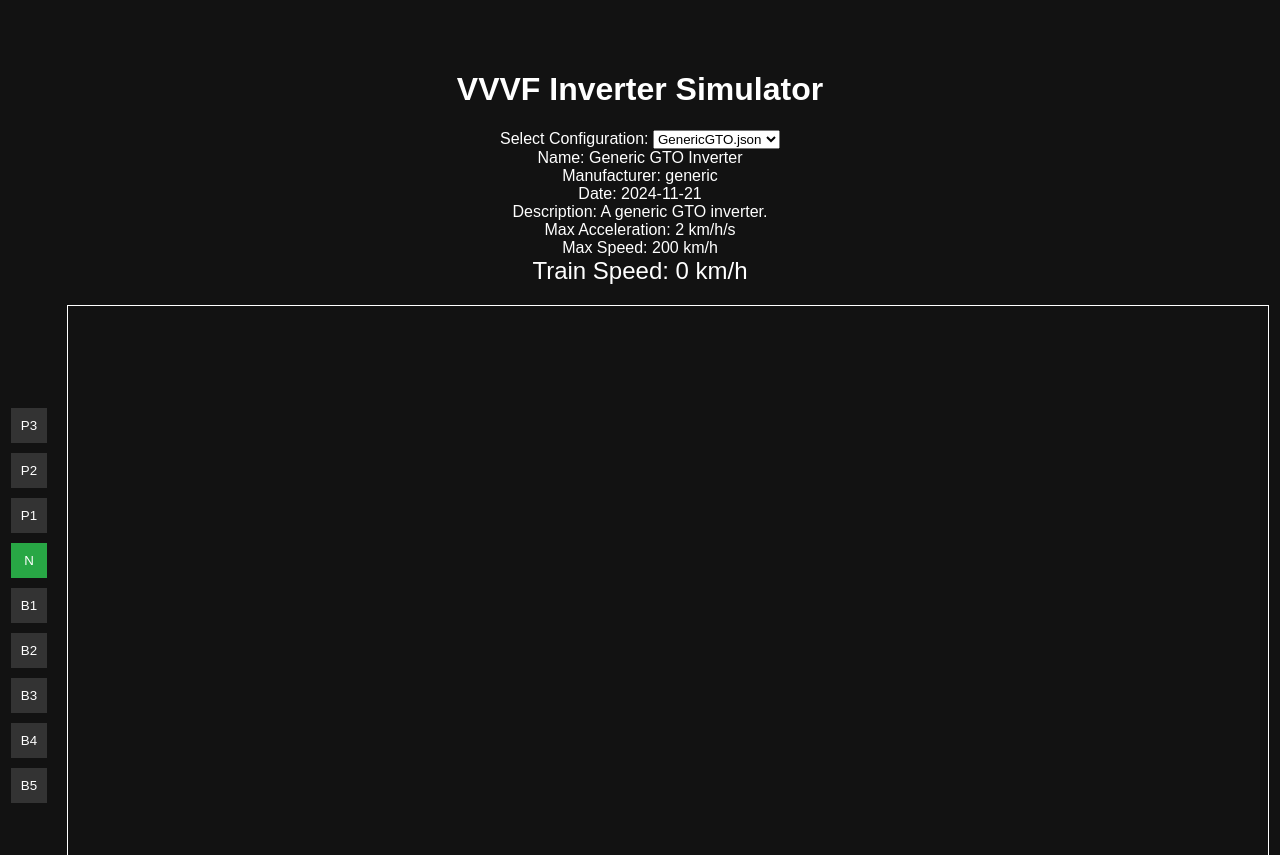
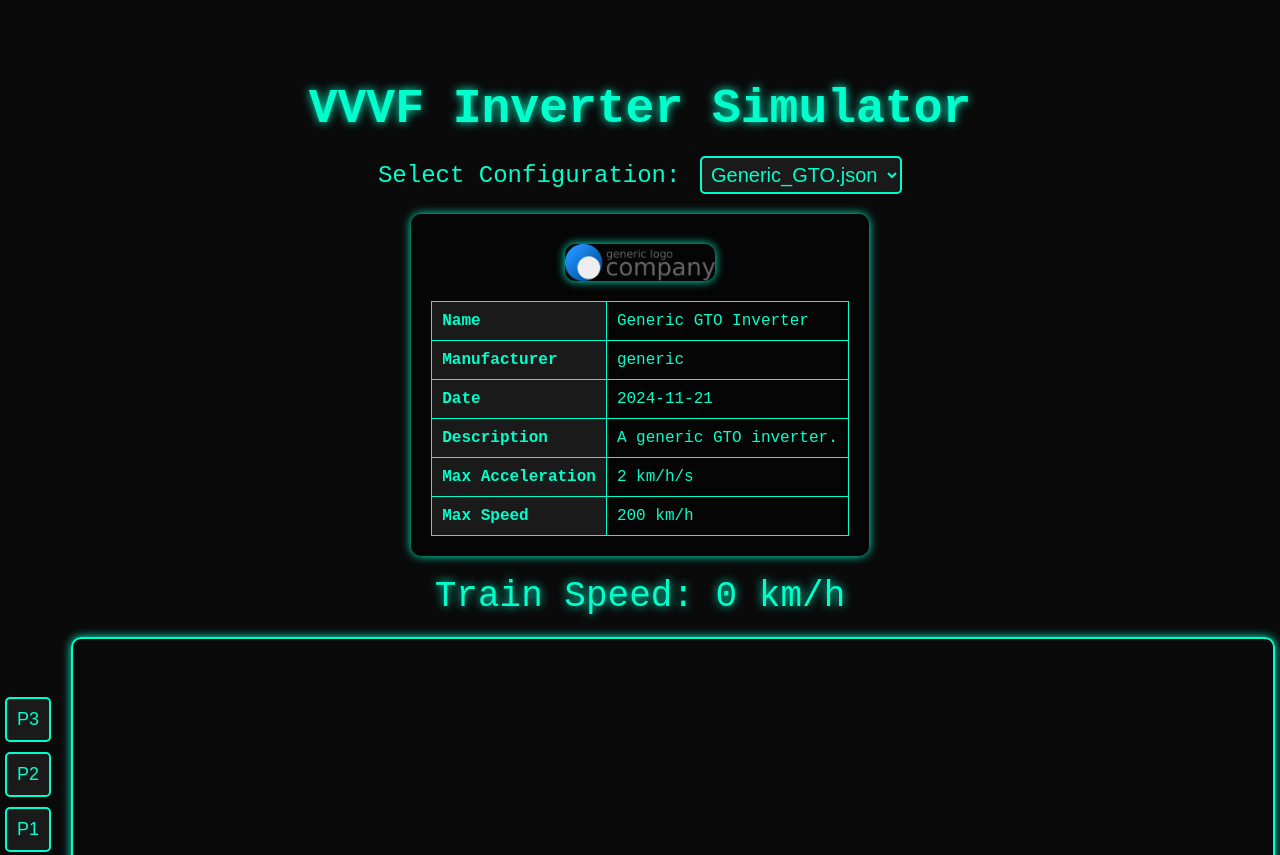
Before and after one commit to datacrystals/VVVFSimulator, a plain HTML site: page index.html in a window 1280 px wide. Shown: the top 855 px of the page. Drawn offline with Linux system fonts and the light colour scheme.

Commit message:
Style Changes, Add Logos

```diff
--- a/index.html
+++ b/index.html
@@ -14,12 +14,33 @@
             <select id="configDropdown"></select>
         </div>
         <div class="config-stats">
-            <div id="configName"></div>
-            <div id="configManufacturer"></div>
-            <div id="configDate"></div>
-            <div id="configDescription"></div>
-            <div id="configMaxAcceleration"></div>
-            <div id="configMaxSpeed"></div>
+            <img id="manufacturerLogo" src="" alt="Manufacturer Logo">
+            <table>
+                <tr>
+                    <th>Name</th>
+                    <td id="configName"></td>
+                </tr>
+                <tr>
+                    <th>Manufacturer</th>
+                    <td id="configManufacturer"></td>
+                </tr>
+                <tr>
+                    <th>Date</th>
+                    <td id="configDate"></td>
+                </tr>
+                <tr>
+                    <th>Description</th>
+                    <td id="configDescription"></td>
+                </tr>
+                <tr>
+                    <th>Max Acceleration</th>
+                    <td id="configMaxAcceleration"></td>
+                </tr>
+                <tr>
+                    <th>Max Speed</th>
+                    <td id="configMaxSpeed"></td>
+                </tr>
+            </table>
         </div>
         <div class="speed-display">
             <label for="speed">Train Speed:</label>
--- a/main.js
+++ b/main.js
@@ -53,6 +53,7 @@ document.addEventListener('DOMContentLoaded', async () => {
     const configDescription = document.getElementById('configDescription');
     const configMaxAcceleration = document.getElementById('configMaxAcceleration');
     const configMaxSpeed = document.getElementById('configMaxSpeed');
+    const manufacturerLogo = document.getElementById('manufacturerLogo');
 
     async function loadConfigurations() {
         const response = await fetch('Configurations/Manifest.json');
@@ -88,12 +89,16 @@ document.addEventListener('DOMContentLoaded', async () => {
     }
 
     function displayConfigStats(config) {
-        configName.textContent = `Name: ${config.name}`;
-        configManufacturer.textContent = `Manufacturer: ${config.manufacturer}`;
-        configDate.textContent = `Date: ${config.date}`;
-        configDescription.textContent = `Description: ${config.description}`;
-        configMaxAcceleration.textContent = `Max Acceleration: ${config.maxAcceleration_kmh_s} km/h/s`;
-        configMaxSpeed.textContent = `Max Speed: ${config.maxSpeed_kmh} km/h`;
+        configName.textContent = config.name;
+        configManufacturer.textContent = config.manufacturer;
+        configDate.textContent = config.date;
+        configDescription.textContent = config.description;
+        configMaxAcceleration.textContent = `${config.maxAcceleration_kmh_s} km/h/s`;
+        configMaxSpeed.textContent = `${config.maxSpeed_kmh} km/h`;
+
+        // Load manufacturer logo
+        manufacturerLogo.src = `Assets/Logos/${config.manufacturer.toLowerCase()}.png`;
+        manufacturerLogo.alt = `${config.manufacturer} Logo`;
     }
 
     // Load configurations immediately on page load
--- a/styles.css
+++ b/styles.css
@@ -1,8 +1,11 @@
 body {
-    font-family: Arial, sans-serif;
+    font-family: 'Courier New', Courier, monospace;
     text-align: center;
-    background-color: #121212;
-    color: #ffffff;
+    background-color: #0a0a0a;
+    color: #00ffcc;
+    margin: 0;
+    padding: 0;
+    overflow-x: hidden;
 }
 
 .container {
@@ -12,14 +15,74 @@ body {
     align-items: center;
 }
 
+h1 {
+    font-size: 48px;
+    text-shadow: 0 0 10px #00ffcc;
+    margin-bottom: 20px;
+}
+
+.config-selector {
+    margin-bottom: 20px;
+}
+
+.config-selector label {
+    font-size: 24px;
+    margin-right: 10px;
+}
+
+.config-selector select {
+    font-size: 20px;
+    padding: 5px;
+    background-color: #1a1a1a;
+    color: #00ffcc;
+    border: 2px solid #00ffcc;
+    border-radius: 5px;
+}
+
+.config-stats {
+    display: flex;
+    flex-direction: column;
+    align-items: center;
+    margin-bottom: 20px;
+    padding: 20px;
+    background-color: rgba(0, 0, 0, 0.5);
+    border-radius: 10px;
+    box-shadow: 0 0 10px #00ffcc;
+}
+
+.config-stats table {
+    width: 100%;
+    border-collapse: collapse;
+    margin-top: 10px;
+}
+
+.config-stats th, .config-stats td {
+    padding: 10px;
+    border: 1px solid #00ffcc;
+    text-align: left;
+}
+
+.config-stats th {
+    background-color: #1a1a1a;
+}
+
+.config-stats img {
+    max-width: 150px;
+    margin: 10px;
+    border-radius: 10px;
+    box-shadow: 0 0 10px #00ffcc;
+}
+
 .speed-display {
-    font-size: 24px;
+    font-size: 36px;
     margin-bottom: 20px;
+    text-shadow: 0 0 10px #00ffcc;
 }
 
 .controls {
     display: flex;
     align-items: center;
+    margin-bottom: 20px;
 }
 
 .buttons-column {
@@ -31,37 +94,73 @@ body {
 .buttons-column button {
     margin: 5px 0;
     padding: 10px;
-    background-color: #333;
-    color: #ffffff;
-    border: none;
+    background-color: #1a1a1a;
+    color: #00ffcc;
+    border: 2px solid #00ffcc;
     cursor: pointer;
-    transition: background-color 0.3s;
+    transition: background-color 0.3s, color 0.3s;
+    border-radius: 5px;
+    font-size: 18px;
 }
 
 .buttons-column button:hover {
-    background-color: #555;
+    background-color: #00ffcc;
+    color: #1a1a1a;
 }
 
 .buttons-column button.active-power {
     background-color: #007BFF;
+    color: #ffffff;
 }
 
 .buttons-column button.active-neutral {
     background-color: #28A745;
+    color: #ffffff;
 }
 
 .buttons-column button.active-braking {
     background-color: #FFC107;
+    color: #1a1a1a;
 }
 
 canvas {
-    border: 1px solid #ffffff;
+    border: 2px solid #00ffcc;
+    border-radius: 10px;
+    box-shadow: 0 0 10px #00ffcc;
 }
 
 .volume-slider {
     margin-top: 20px;
 }
 
+.volume-slider label {
+    font-size: 24px;
+    margin-right: 10px;
+}
+
 .volume-slider input[type="range"] {
     width: 200px;
+    background-color: #1a1a1a;
+    border: 2px solid #00ffcc;
+    border-radius: 5px;
+    outline: none;
+    appearance: none;
+    height: 10px;
 }
+
+.volume-slider input[type="range"]::-webkit-slider-thumb {
+    appearance: none;
+    width: 20px;
+    height: 20px;
+    background-color: #00ffcc;
+    border-radius: 50%;
+    cursor: pointer;
+}
+
+.volume-slider input[type="range"]::-moz-range-thumb {
+    width: 20px;
+    height: 20px;
+    background-color: #00ffcc;
+    border-radius: 50%;
+    cursor: pointer;
+}
```
Also changed, not shown: Configurations/TGV_TMST.json (added, +53 -0 lines), Assets/Logos/adtranz.png (added), Assets/Logos/alstom.png (added), Assets/Logos/bombardier.png (added), Assets/Logos/gec-alsthom.png (added), Assets/Logos/generic.png (added), Assets/Logos/hitachi.png (added), Assets/Logos/mitsubishi.png (added), Assets/Logos/siemens.png (added), Configurations/Generic_GTO.json (renamed from Configurations/GenericGTO.json), Configurations/Generic_IGBT.json (renamed from Configurations/GenericIGBT.json), Configurations/Manifest.json.
